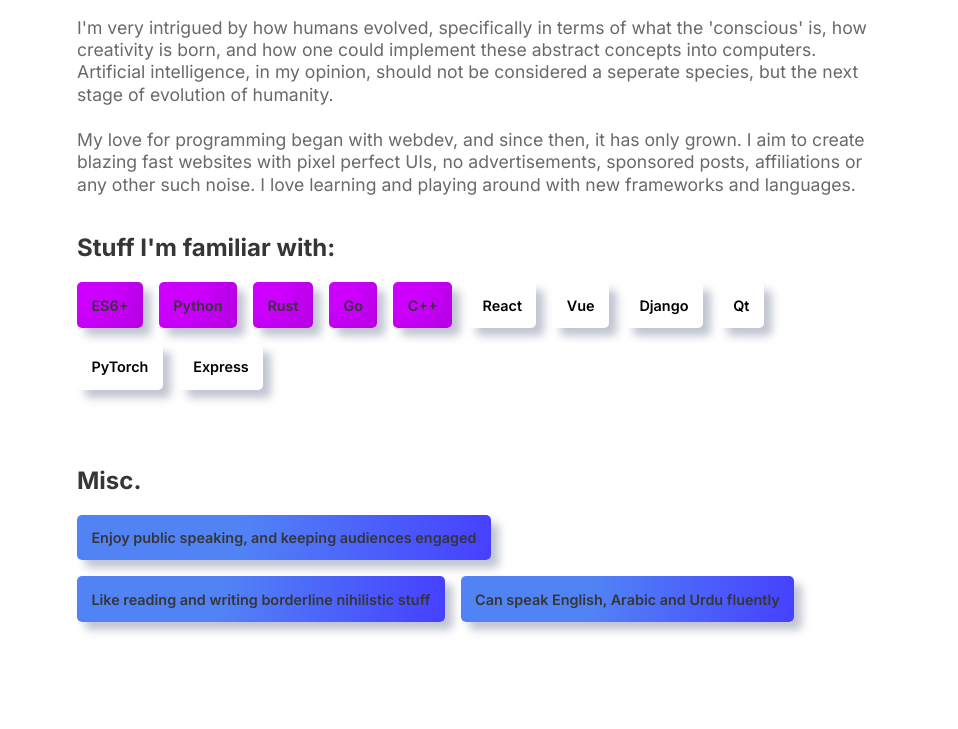
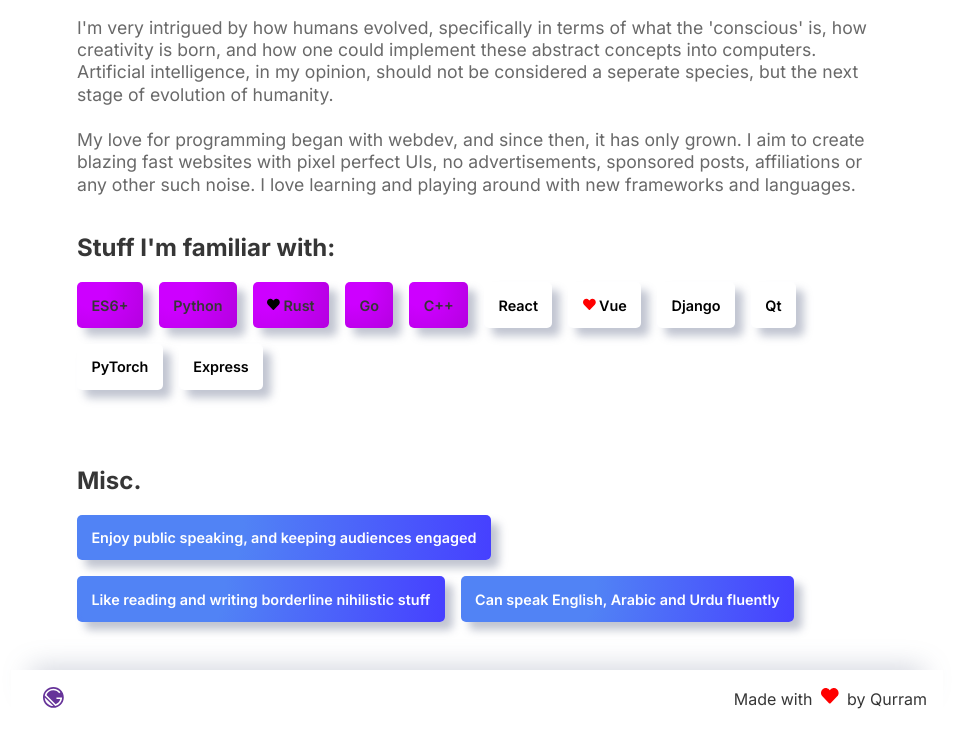
Before and after one commit to qurram-zaheer/portfolio_src, a Gatsby site: page /about in a window 1280 px wide. Shown: the part 266-995 px from the top of the page, without its empty margins (163-1121 px from the left). Before the commit the page ends 936 px from the top, so only its background shows below. Built offline with nearby package versions, Linux system fonts and the light colour scheme; Gatsby itself is replaced by a stand-in of ours; a web font is replaced by a local one.

Commit message:
styling fixes and footer

```diff
--- a/src/assets/css/about.module.scss
+++ b/src/assets/css/about.module.scss
@@ -52,6 +52,7 @@
 
 .misc {
     background: radial-gradient(circle at 20% 20%, #5183f5 25%, #4640ff 100%);
+    color: white;
 }
 
 .back {
--- /dev/null
+++ b/src/assets/css/footer.module.scss
@@ -0,0 +1,12 @@
+.container {
+    bottom: 0;
+    display: flex;
+    max-width: 900px;
+    margin: 0 auto;
+    justify-content: space-between;
+    background-color: inherit;
+    padding: 1rem;
+    border-top: 1px solid white;
+    box-shadow: 0 -1.25rem 1.75rem -1.25rem rgba(100, 110, 140, 0.4);
+    z-index: 2;
+}
--- a/src/assets/css/index.scss
+++ b/src/assets/css/index.scss
@@ -19,3 +19,16 @@
         font-size: 0.9rem;
     }
 }
+
+.card {
+    padding: 2rem;
+    border-radius: 10px;
+    background: radial-gradient(circle at 20% 20%, #cd00ff 25%, #b400e0 100%);
+    box-shadow: 0.5rem 1.25rem 1.75rem 0 rgba(100, 110, 140, 0.4);
+    display: flex;
+    flex-direction: column;
+    max-width: 200px;
+    margin-bottom: 5rem;
+    margin-top: 2rem;
+    max-height: 65%;
+}
--- a/src/components/about.js
+++ b/src/components/about.js
@@ -1,6 +1,7 @@
 import React from "react"
 import { IoMdArrowBack } from "react-icons/io"
 import { Link } from "gatsby"
+import { FaHeart } from "react-icons/fa"
 
 import aboutStyles from "../assets/css/about.module.scss"
 
@@ -49,13 +50,44 @@
             <div className={aboutStyles.skills}>
                 <div>
                     <ul>
-                        {skills.languages.map(item => (
-                            <li className={aboutStyles.lang}>{item}</li>
-                        ))}
+                        {skills.languages.map(item => {
+                            if (item === "Rust") {
+                                return (
+                                    <li className={aboutStyles.lang}>
+                                        <span
+                                            style={{
+                                                fontSize: "0.8rem",
+                                                color: "black",
+                                            }}
+                                        >
+                                            <FaHeart />{" "}
+                                        </span>
 
-                        {skills.frameworks.map(item => (
-                            <li className={aboutStyles.fw}>{item}</li>
-                        ))}
+                                        {item}
+                                    </li>
+                                )
+                            }
+                            return <li className={aboutStyles.lang}>{item}</li>
+                        })}
+
+                        {skills.frameworks.map(item => {
+                            if (item === "Vue") {
+                                return (
+                                    <li className={aboutStyles.fw}>
+                                        <span
+                                            style={{
+                                                fontSize: "0.8rem",
+                                                color: "red",
+                                            }}
+                                        >
+                                            <FaHeart />{" "}
+                                        </span>
+                                        {item}
+                                    </li>
+                                )
+                            }
+                            return <li className={aboutStyles.fw}>{item}</li>
+                        })}
                     </ul>
                 </div>
                 <br></br>
--- /dev/null
+++ b/src/components/footer.js
@@ -0,0 +1,37 @@
+import React from "react"
+import { FaHeart } from "react-icons/fa"
+import { GrGatsbyjs } from "react-icons/gr"
+
+import footerStyles from "../assets/css/footer.module.scss"
+
+const Footer = () => {
+    return (
+        <div className={footerStyles.container}>
+            <span
+                style={{
+                    fontSize: "1.3rem",
+                    color: "#663399",
+                    paddingLeft: "1rem",
+                }}
+            >
+                <GrGatsbyjs />
+            </span>
+            <div>
+                Made with{" "}
+                <span
+                    style={{
+                        color: "red",
+                        marginLeft: "4px",
+                        marginRight: "4px",
+                        fontSize: "1.1rem",
+                    }}
+                >
+                    <FaHeart />
+                </span>{" "}
+                by Qurram
+            </div>
+        </div>
+    )
+}
+
+export default Footer
--- a/src/components/layout.js
+++ b/src/components/layout.js
@@ -12,6 +12,7 @@
 import "../assets/css/index.scss"
 
 import Header from "./header"
+import Footer from "./footer"
 
 import { ThemeContext } from "./ThemeContext"
 
@@ -40,6 +41,18 @@
         font-weight: ${props =>
             props.theme.name === "dark" ? "600" : "inherit"};
     }
+
+    & .card {
+        background: ${props =>
+            props.theme.name === "light"
+                ? "radial-gradient(circle at 20% 20%,#bf00ff 25%,#9300c4 100%);"
+                : "radial-gradient(circle at 20% 20%,#404040 25%,#2b2b2b 100%);"};
+
+        box-shadow: ${props =>
+            props.theme.name === "dark"
+                ? "0.25rem 0.25rem 1rem 0 rgba(59, 64, 82, 0.4);"
+                : "inherit"};
+    }
 `
 
 const Layout = ({ children }) => {
@@ -61,6 +74,7 @@
                         theme={theme}
                     />
                     {children}
+                    <Footer />
                 </ThemedLayout>
             )}
         </ThemeContext.Consumer>
```
Also changed, not shown: src/assets/css/brief.module.scss (+8 -11 lines), src/components/brief.js (+38 -30 lines), README.md (added).
